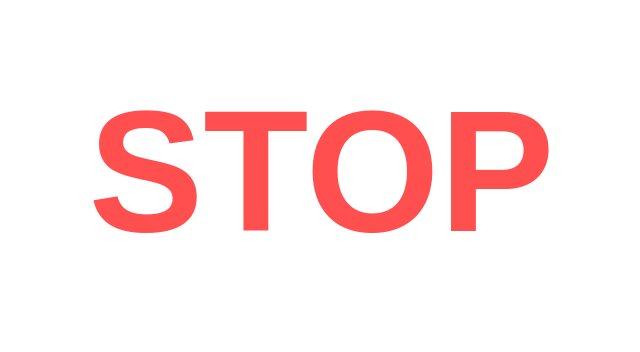
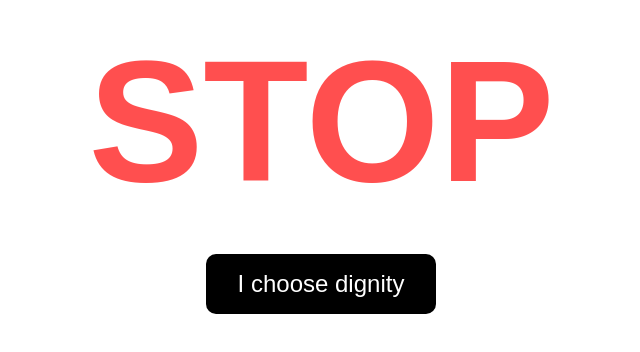
Before and after one commit to jgirl2545/stop, a plain HTML site: page index.html in a window 1280 px wide. Shown: the part 228-580 px from the top of the page, without its empty margins (319-959 px from the left). Drawn offline with Linux system fonts and the light colour scheme.

Commit message:
Update index.html

```diff
--- a/index.html
+++ b/index.html
@@ -7,6 +7,7 @@
     body {
       background-color: white;
       display: flex;
+      flex-direction: column;
       justify-content: center;
       align-items: center;
       height: 100vh;
@@ -19,6 +20,7 @@
       font-weight: bold;
       font-family: sans-serif;
       animation: pulse 1.5s infinite ease-in-out;
+      margin: 0;
     }
 
     @keyframes pulse {
@@ -26,14 +28,39 @@
       50%  { transform: scale(1.1); opacity: 0.6; }
       100% { transform: scale(1); opacity: 1; }
     }
+
+    button {
+      margin-top: 40px;
+      padding: 1rem 2rem;
+      font-size: 1.5rem;
+      background-color: black;
+      color: white;
+      border: none;
+      border-radius: 10px;
+      cursor: pointer;
+      transition: background-color 0.3s;
+    }
+
+    button:hover {
+      background-color: #444;
+    }
   </style>
 </head>
 <body>
   <h1>STOP</h1>
 
+  <button onclick="closePage()">I choose dignity</button>
+
   <audio autoplay>
     <source src="https://upload.wikimedia.org/wikipedia/commons/f/f1/Alarm_Buzzer.wav" type="audio/wav">
     Your browser does not support the audio element.
   </audio>
+
+  <script>
+    function closePage() {
+      window.open('', '_self');
+      window.close();
+    }
+  </script>
 </body>
 </html>
```
